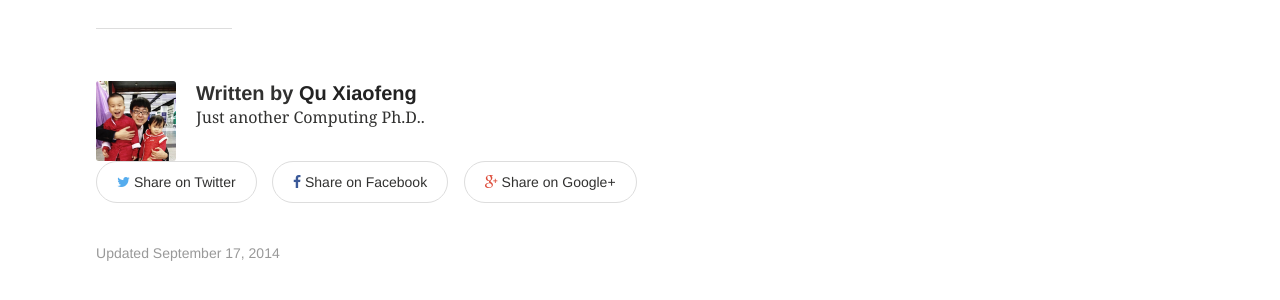
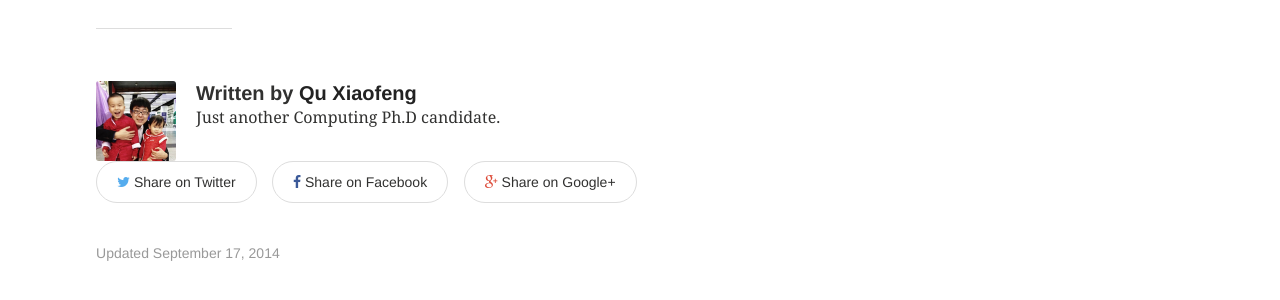
Before and after one commit to quxiaofeng/raisingkidsinhk, a Jekyll site: the page built from _posts/articles/2014-09-17-birth-certificate.md, in a window 1280 px wide. Shown: the part 987-1287 px from the top of the page. Built offline with Jekyll 4.4.1, drawn with Linux system fonts in a browser that asks for light colours.

Commit message:
Updated the author data
Signed-off-by: Xiaofeng QU <xiaofeng.qu.hk@ieee.org>

```diff
--- a/_data/authors.yml
+++ b/_data/authors.yml
@@ -4,7 +4,7 @@ quxiaofeng:
   name: Qu Xiaofeng
   web: http://www.quxiaofeng.me
   email: quxiaofeng@live.com
-  bio: "Just another Computing Ph.D.."
+  bio: "Just another Computing Ph.D candidate."
   avatar: bio-photo-eli.png
   twitter: quxiaofeng
   google:
```
